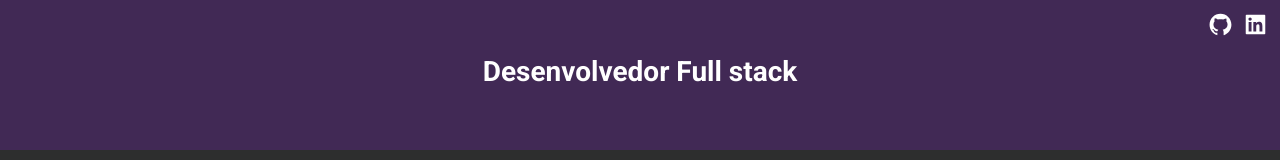
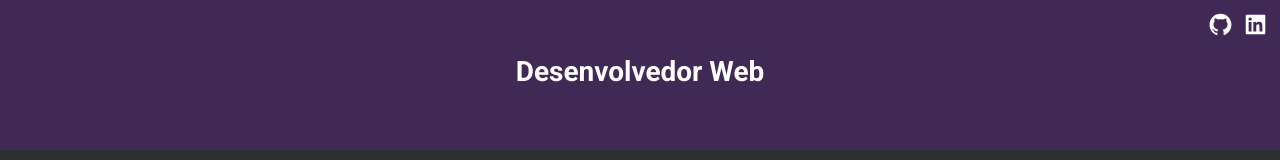
Before and after one commit to EduardoAugustoFReis/Site_Eduardo_Reis, a React (Vite) app: page / in a window 1280 px wide. Shown: the top 160 px of the page. Built offline with nearby package versions, Linux system fonts and the light colour scheme.

Commit message:
Alteração na Home

```diff
--- a/src/pages/Home/index.jsx
+++ b/src/pages/Home/index.jsx
@@ -23,7 +23,7 @@ export function Home(){
         <a href="https://www.linkedin.com/in/eduardo-augusto-franciscon-reis-173410283/" target="_blank"><AiFillLinkedin/></a>
         </div>
 
-        <h1>Desenvolvedor Full stack</h1>
+        <h1>Desenvolvedor Web</h1>
 
       </Header>
 
```
